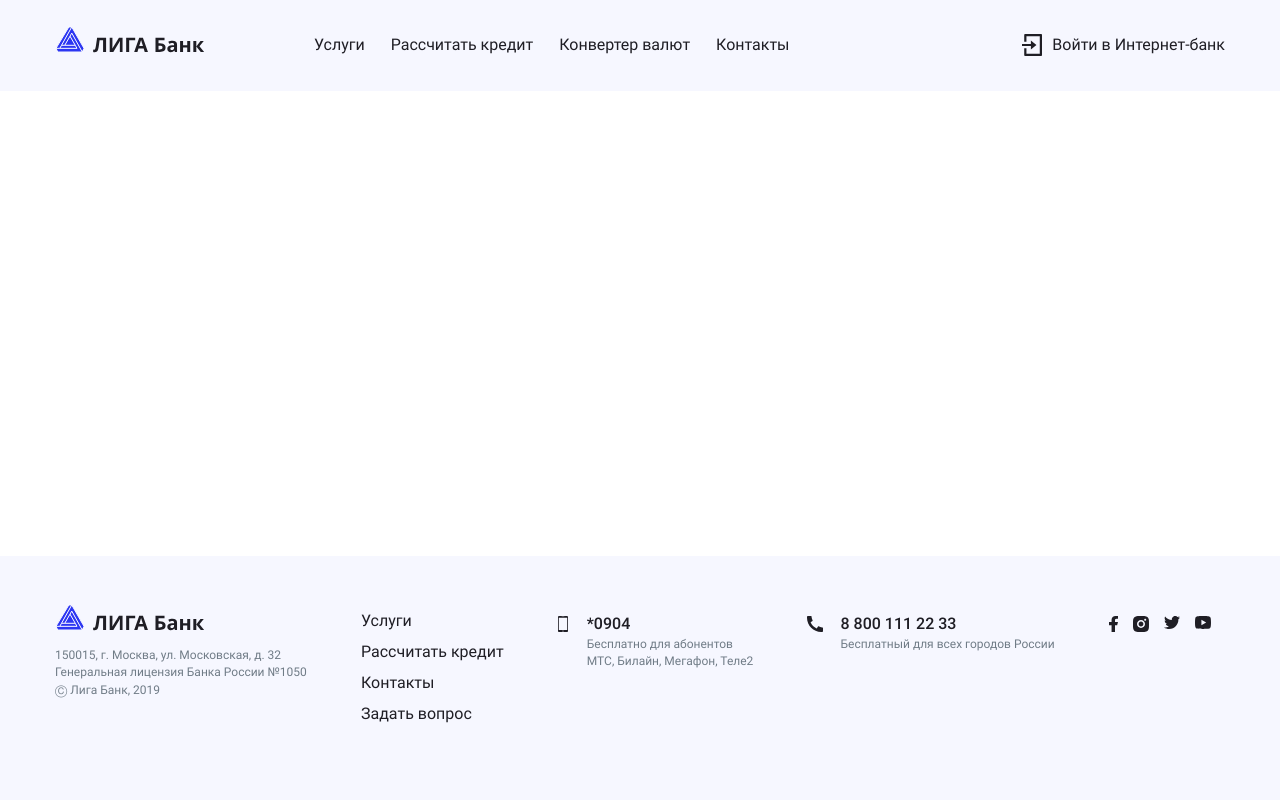
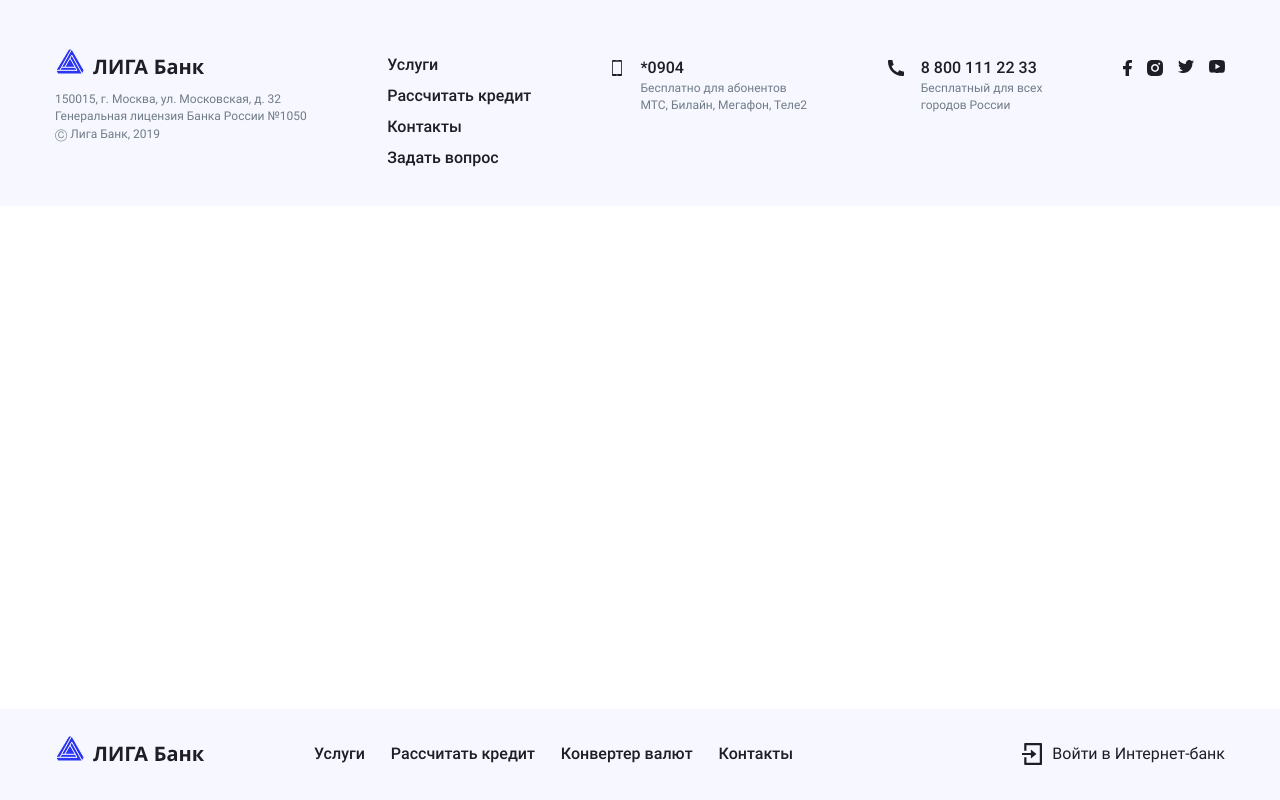
Before and after one commit to ampu/akimutin-ligabank, a React (Create React App) app: page / in a window 1280 px wide. Built offline with nearby package versions, Linux system fonts and the light colour scheme.

Commit message:
Вёрстка подвала

```diff
--- a/package.json
+++ b/package.json
@@ -52,7 +52,7 @@
     "eslint-config-htmlacademy": "4.0.2",
     "eslint-plugin-react": "7.24.0",
     "eslint-plugin-react-hooks": "4.2.0",
-    "sass": "1.35.1",
+    "node-sass": "6.0.1",
     "stylelint": "13.13.1",
     "stylelint-config-htmlacademy": "0.1.10"
   }
--- a/src/components/credit-calculator-page/credit-calculator-page.jsx
+++ b/src/components/credit-calculator-page/credit-calculator-page.jsx
@@ -9,10 +9,10 @@ import {Footer} from '../footer/footer';
 
 const CreditCalculatorPage = () => {
   return <>
-    <Header/>
+    <Footer/>
     <main className="credit-calculator-page">
     </main>
-    <Footer/>
+    <Header/>
   </>;
 };
 
--- a/src/components/footer/footer.jsx
+++ b/src/components/footer/footer.jsx
@@ -19,28 +19,26 @@ const Footer = () => {
         </div>
 
         <SiteNavigation isFooter
-          listClassName="footer__site-navigation"
+          listClassName="footer__site-navigation-list"
           itemClassName="footer__site-navigation-item"
         />
 
-        <a className="footer__phone-number" href="tel:*0904">
-          <span className="footer__phone-number-value footer__phone-number-value--short">
-            *0904
-          </span>
-          <span className="footer__phone-number-legend footer__phone-number-legend--short">
-            Бесплатно для абонентов<br/>
-            МТС, Билайн, Мегафон, Теле2
-          </span>
-        </a>
+        <dl className="footer__phones">
+          <a className="footer__short-number" href="tel:*0904">
+            <dt>
+              Бесплатно для абонентов<br/>
+              МТС, Билайн, Мегафон, Теле2
+            </dt>
+            <dd>*0904</dd>
+          </a>
 
-        <a className="footer__phone-number" href="tel:+78001112233">
-          <span className="footer__phone-number-value footer__phone-number-value--mobile">
-            8 800 111 22 33
-          </span>
-          <span className="footer__phone-number-legend footer__phone-number-legend--mobile">
-            Бесплатный для всех городов России
-          </span>
-        </a>
+          <a className="footer__mobile-number" href="tel:+78001112233">
+            <dt>
+              Бесплатный для всех городов России
+            </dt>
+            <dd>8 800 111 22 33</dd>
+          </a>
+        </dl>
 
         <SocialNavigation/>
       </div>
--- a/src/components/footer/footer.scss
+++ b/src/components/footer/footer.scss
@@ -5,21 +5,51 @@
 .footer__container {
   @include container;
 
+  padding-top: 60px;
+  padding-bottom: 40px;
   display: grid;
-  grid-template-columns: repeat(5, auto);
-  grid-gap: percentage(40px / $max-content-width--desktop);
-  padding-top: 60px;
-  padding-bottom: 60px;
+  grid-template-columns: 252px 144px 196px 155px 102px;
+  grid-gap: 20px;
+  justify-content: space-between;
+  align-items: start;
+
+  @include tablet-mobile {
+    grid-gap: 0;
+    display: flex;
+    justify-content: flex-start;
+    align-items: flex-start;
+    flex-flow: column wrap;
+    max-height: 350px;
+    padding-bottom: 55px;
+  }
+
+  @include mobile {
+    max-height: inherit;
+    padding-top: 44px;
+  }
 }
 
 .footer__logo-container {
   display: flex;
   flex-flow: column;
+
+  @include tablet-mobile {
+    display: contents;
+  }
 }
 
 .footer__logo {
   margin-top: -12px;
   margin-bottom: 13px;
+
+  @include tablet-mobile {
+    order: -1;
+    margin-bottom: 34px;
+  }
+
+  @include mobile {
+    margin-bottom: 23px;
+  }
 }
 
 .footer__information {
@@ -32,19 +62,45 @@
   line-height: 1.45;
 
   color: $primary-legend-color;
+
+  @include mobile {
+    @include visually-hidden;
+  }
 }
 
-.footer__site-navigation {
-  flex-flow: column;
+.footer__site-navigation-list {
+  flex-flow: column wrap;
   margin: 0;
+  margin-bottom: -18px;
+  margin-left: -18px;
+  max-height: 150px;
+
+  font-size: 16px;
+  font-weight: 500;
+  line-height: 1;
+
+  @include tablet-mobile {
+    order: -1;
+    margin-bottom: (29px - 18px);
+  }
+
+  @include mobile {
+    font-size: 14px;
+    margin-bottom: (26px - 18px);
+  }
 }
 
 .footer__site-navigation-item {
   margin-top: -3px;
   margin-bottom: 18px;
+  margin-left: 18px;
 }
 
-.footer__phone-number {
+.footer__phones {
+  display: contents;
+}
+
+.footer__phones a {
   display: flex;
   flex-flow: column;
   margin-bottom: auto;
@@ -60,41 +116,47 @@
   &:active {
     opacity: 0.7;
   }
+
+  @include tablet-mobile {
+    margin-bottom: 27px;
+  }
+
+  @include mobile {
+    margin-bottom: 20px;
+  }
 }
 
-.footer__phone-number-value {
+.footer__phones dd {
+  order: -1;
+  margin: 0;
   margin-bottom: 4px;
+  padding: 0;
 
   font-size: 16px;
   font-weight: 500;
   white-space: nowrap;
-
-  &--short {
-    padding-left: (10px + 19px);
-
-    background: transparent url("../../images/short-phone-icon.svg") no-repeat left top / 10px 16px;
-  }
-
-  &--mobile {
-    padding-left: (16px + 17px);
-
-    background: transparent url("../../images/mobile-phone-icon.svg") no-repeat left top / 16px 16px;
-  }
 }
 
-.footer__phone-number-legend {
+.footer__phones dt {
+  margin: 0;
+  padding: 0;
+
   font-size: 12px;
   line-height: 1.4;
 
   color: $primary-legend-color;
+}
 
-  &--short {
-    white-space: nowrap;
+.footer__short-number {
+  width: 196px;
+  padding-left: (10px + 19px);
 
-    padding-left: (10px + 19px);
-  }
+  background: transparent url("../../images/short-phone-icon.svg") no-repeat left top / 10px 16px;
+}
 
-  &--mobile {
-    padding-left: (16px + 17px);
-  }
+.footer__mobile-number {
+  width: 155px;
+  padding-left: (16px + 17px);
+
+  background: transparent url("../../images/mobile-phone-icon.svg") no-repeat left top / 16px 16px;
 }
--- a/src/components/header/header.scss
+++ b/src/components/header/header.scss
@@ -94,9 +94,15 @@
   margin-left: -26px;
   margin-bottom: -10px;
 
+  font-size: 16px;
+  font-weight: 500;
+  line-height: 1;
+
   @include tablet-mobile {
     margin-top: 28px;
     margin-left: -20px;
+
+    font-size: 14px;
   }
 
   @include mobile {
--- a/src/components/site-navigation/site-navigation.scss
+++ b/src/components/site-navigation/site-navigation.scss
@@ -5,13 +5,6 @@
   display: flex;
   flex-flow: wrap;
   justify-content: flex-start;
-
-  font-size: 16px;
-  line-height: 1;
-
-  @include tablet-mobile {
-    font-size: 14px;
-  }
 }
 
 .site-navigation__link {
--- a/src/components/social-navigation/social-navigation.jsx
+++ b/src/components/social-navigation/social-navigation.jsx
@@ -6,29 +6,23 @@ import {ReactComponent as InstagramIcon} from '../../images/instagram-icon.svg';
 import {ReactComponent as TwitterIcon} from '../../images/twitter-icon.svg';
 import {ReactComponent as YoutubeIcon} from '../../images/youtube-icon.svg';
 
+const SOCIAL_NAVIGATION_ITEMS = [
+  {ariaLabel: `Группа в Facebook.`, iconComponent: FacebookIcon, externalLink: ExternalLink.FACEBOOK},
+  {ariaLabel: `Аккаунт в Instagram.`, iconComponent: InstagramIcon, externalLink: ExternalLink.INSTAGRAM},
+  {ariaLabel: `Лента в Twitter.`, iconComponent: TwitterIcon, externalLink: ExternalLink.TWITTER},
+  {ariaLabel: `Канал на YouTube.`, iconComponent: YoutubeIcon, externalLink: ExternalLink.YOUTUBE},
+];
+
 const SocialNavigation = () => {
   return (
     <ul className="social-navigation">
-      <li className="social-navigation__item">
-        <a className="social-navigation__link" href={ExternalLink.FACEBOOK} aria-label="Группа в Facebook.">
-          <FacebookIcon/>
-        </a>
-      </li>
-      <li className="social-navigation__item">
-        <a className="social-navigation__link" href={ExternalLink.INSTAGRAM} aria-label="Аккаунт в Instagram.">
-          <InstagramIcon/>
-        </a>
-      </li>
-      <li className="social-navigation__item">
-        <a className="social-navigation__link" href={ExternalLink.TWITTER} aria-label="Лента в Twitter.">
-          <TwitterIcon/>
-        </a>
-      </li>
-      <li className="social-navigation__item">
-        <a className="social-navigation__link" href={ExternalLink.YOUTUBE} aria-label="Канал на YouTube.">
-          <YoutubeIcon/>
-        </a>
-      </li>
+      {SOCIAL_NAVIGATION_ITEMS.map((item) => (
+        <li key={item.externalLink} className="social-navigation__item">
+          <a className="social-navigation__link" href={item.externalLink} aria-label={item.ariaLabel}>
+            <item.iconComponent/>
+          </a>
+        </li>
+      ))}
     </ul>
   );
 };
--- a/src/components/social-navigation/social-navigation.scss
+++ b/src/components/social-navigation/social-navigation.scss
@@ -11,6 +11,10 @@
 
   &:last-of-type {
     margin-right: 0;
+  }
+
+  @include tablet-mobile {
+    margin-right: 20px;
   }
 }
 
```
Also changed, not shown: 2 other files (tests, documents, lock files or other folders).
